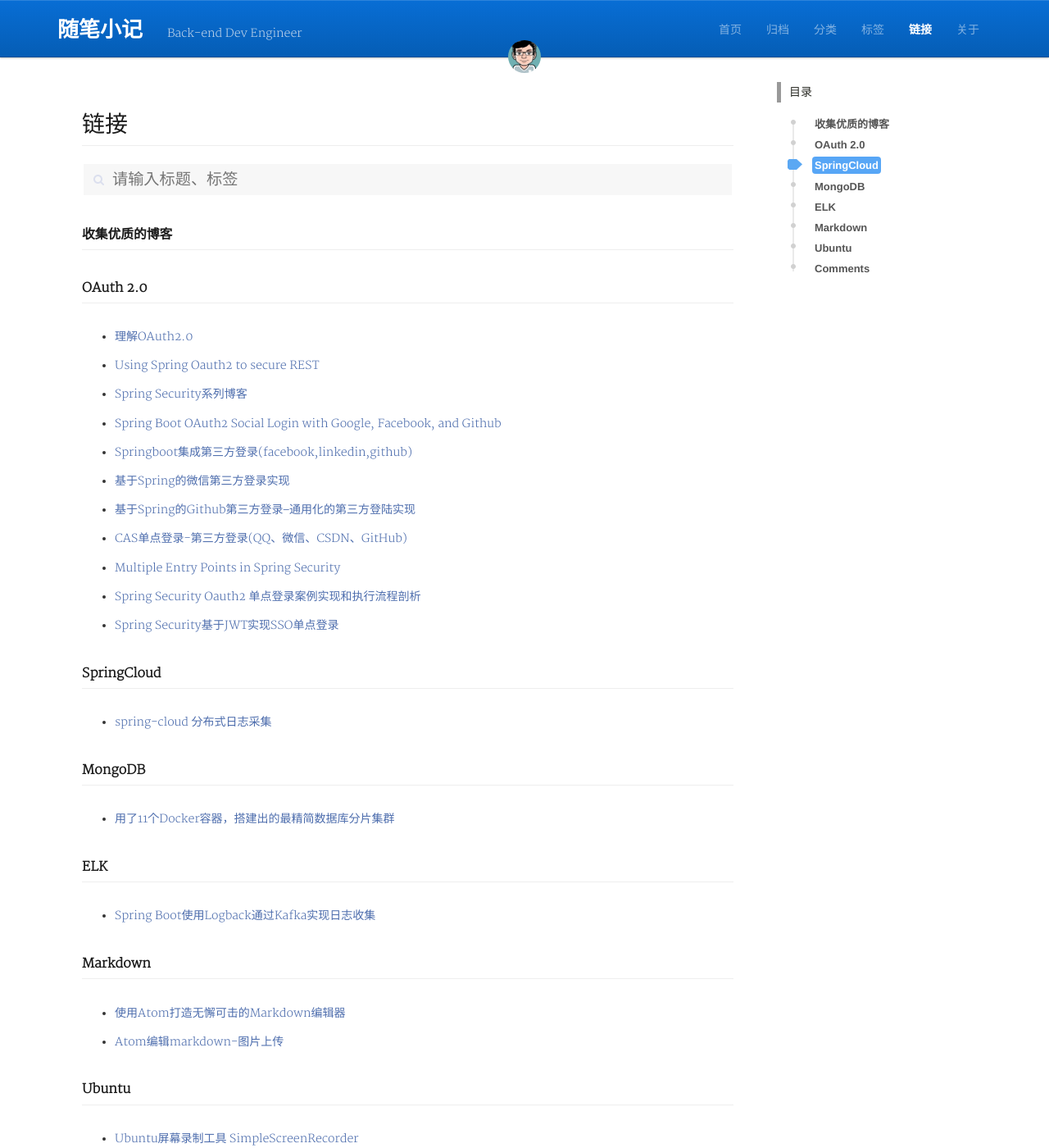
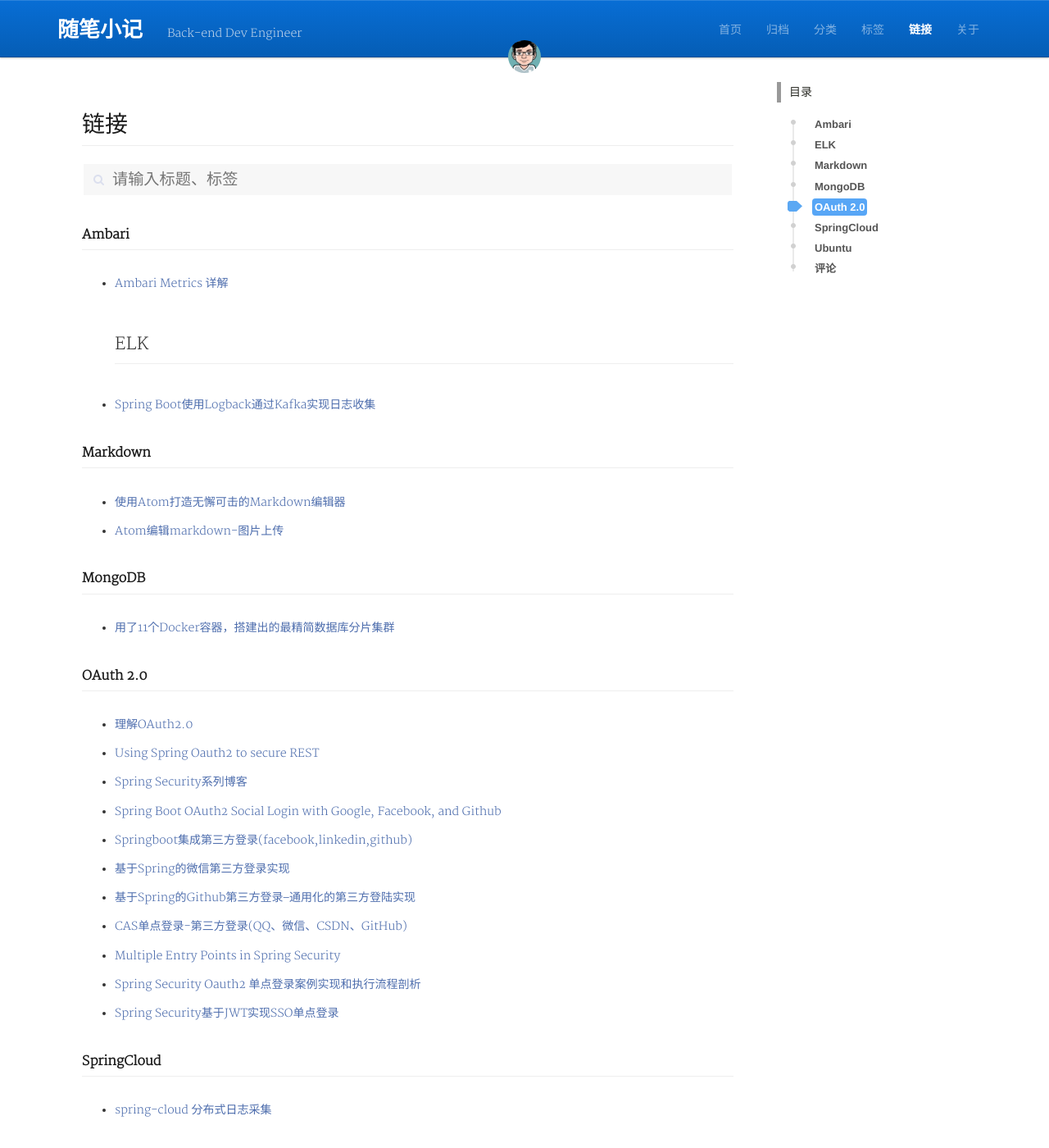
Before and after one commit to lizhiyong2000/lizhiyong2000.github.io, a Jekyll site: the page built from page/3link.md, in a window 1280 px wide and 1400 px high. Shown: the whole window at 82% size. Built offline with Jekyll 4.4.1, drawn with Linux system fonts in a browser that asks for light colours; comment, search, counter and statistics services are not loaded; a style sheet for code colours, icons or effects is not loaded; some of the changed lines change nothing that is shown.

Commit message:
update links

```diff
--- a/page/3link.md
+++ b/page/3link.md
@@ -12,8 +12,20 @@
     {% include search.html %}
 </div>
 
+## Ambari
+* [Ambari Metrics 详解](https://www.ibm.com/developerworks/cn/opensource/os-cn-ambari-metrics/index.html)
+## ELK
+* [Spring Boot使用Logback通过Kafka实现日志收集](http://blog.microservice4.net/2018/08/23/springboot-logback-kafka/)
 
-## 收集优质的博客
+## Markdown
+* [使用Atom打造无懈可击的Markdown编辑器](https://www.cnblogs.com/fanzhidongyzby/p/6637084.html)
+
+* [Atom编辑markdown-图片上传](https://www.jianshu.com/p/fa30b769c5cc)
+
+
+## MongoDB
+* [用了11个Docker容器，搭建出的最精简数据库分片集群](https://www.toutiao.com/a6641517937695916551/)
+
 
 
 ## OAuth 2.0
@@ -44,22 +56,12 @@
 ## SpringCloud
 * [spring-cloud 分布式日志采集](https://blog.csdn.net/guduyishuai/article/details/79228306)
 
-## MongoDB
-* [用了11个Docker容器，搭建出的最精简数据库分片集群](https://www.toutiao.com/a6641517937695916551/)
-
-## ELK
-* [Spring Boot使用Logback通过Kafka实现日志收集](http://blog.microservice4.net/2018/08/23/springboot-logback-kafka/)
-
-## Markdown
-* [使用Atom打造无懈可击的Markdown编辑器](https://www.cnblogs.com/fanzhidongyzby/p/6637084.html)
-
-* [Atom编辑markdown-图片上传](https://www.jianshu.com/p/fa30b769c5cc)
 
 
 ## Ubuntu
 * [Ubuntu屏幕录制工具 SimpleScreenRecorder](https://blog.csdn.net/Draonly/article/details/74898031)
 
 * [超好用的录屏gif软件 Peek](https://www.jianshu.com/p/9069991bbce6)
-## Comments
 
+## 评论
 {% include comments.html %}
```
